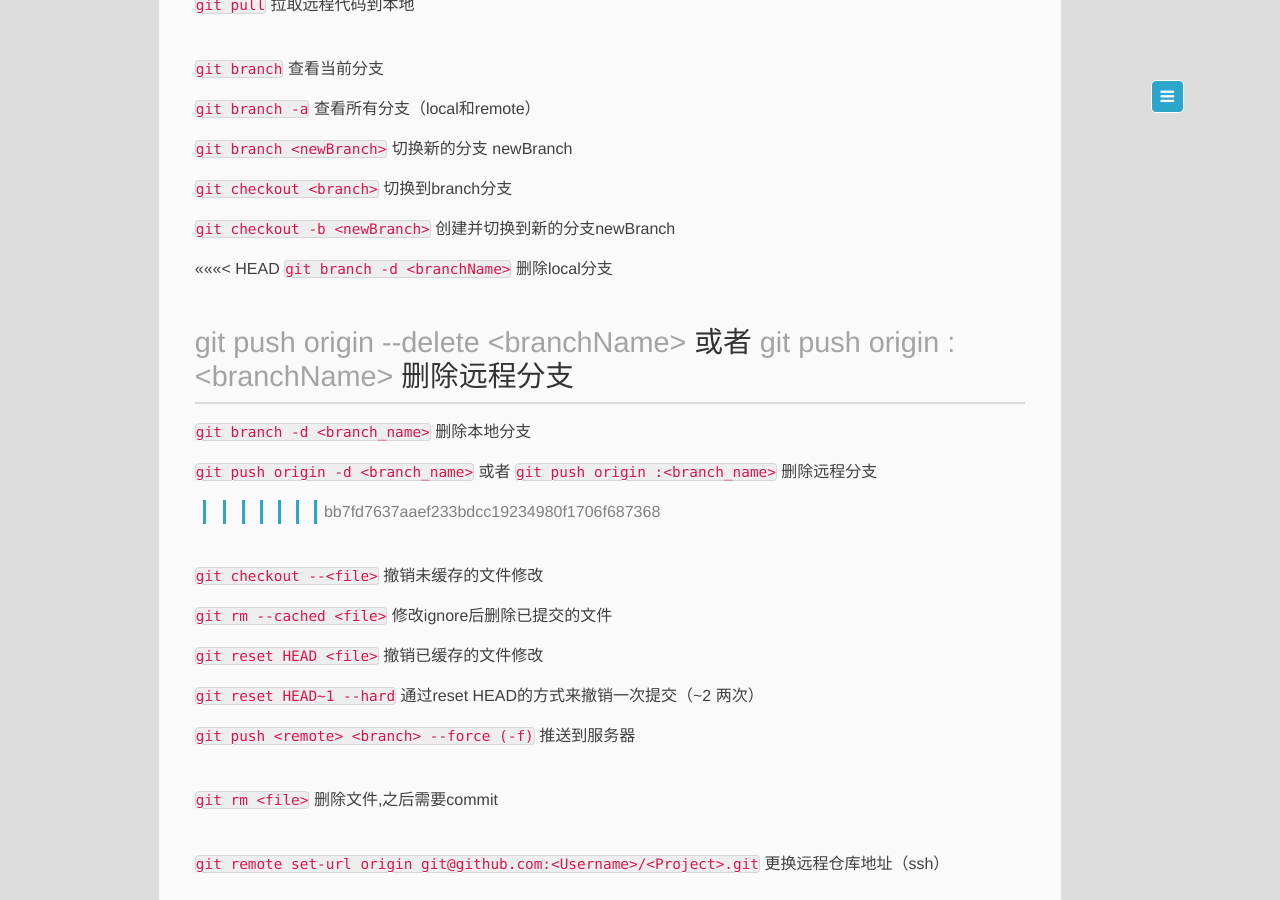
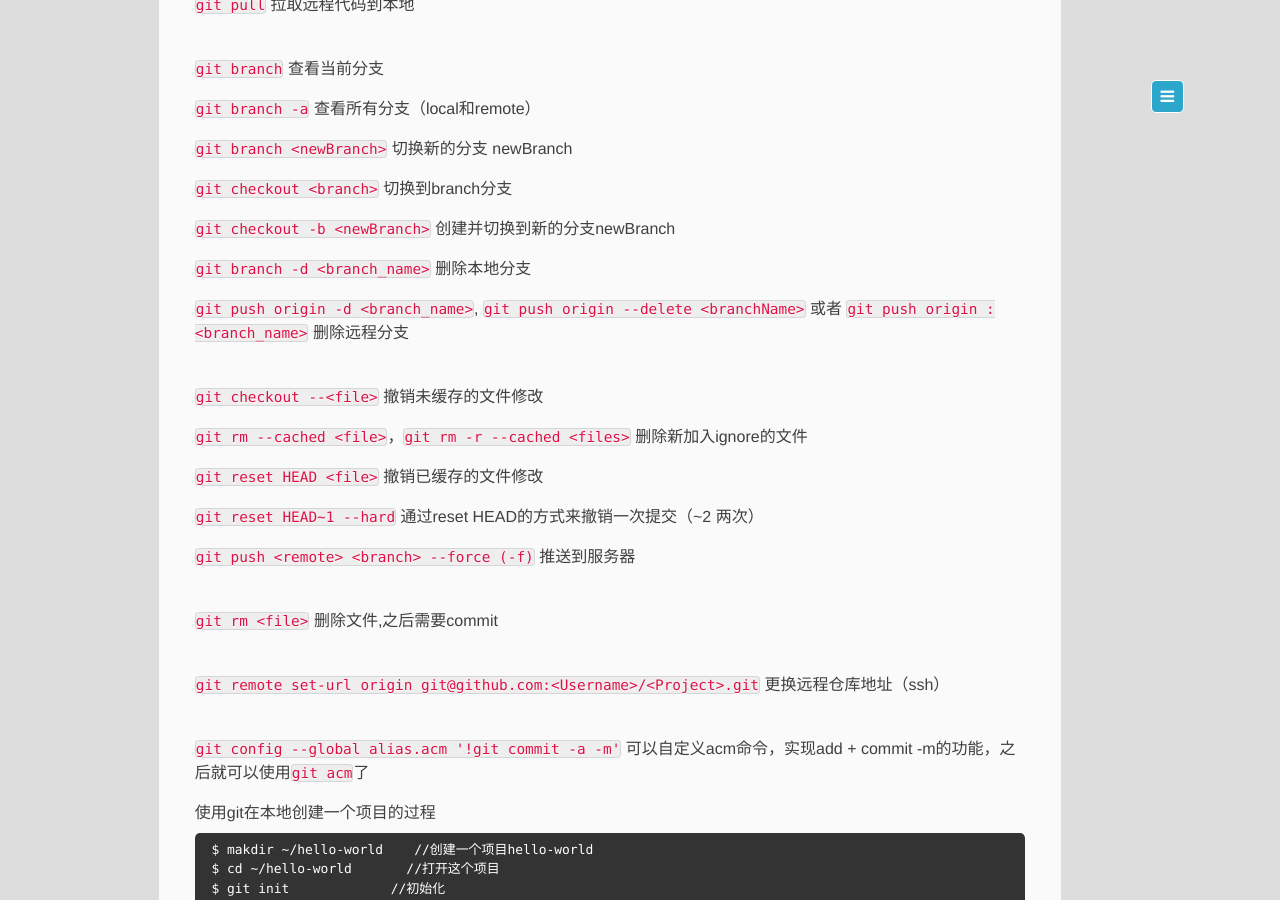
Before and after one commit to Halomaple/blog, a Jekyll site: the page built from _posts/2016-09-07-Git-命令.markdown, in a window 1280 px wide and 900 px high, scrolled down 709 px. Built offline with Jekyll 4.4.1, drawn with Linux system fonts in a browser that asks for light colours; nearby versions of some CDN libraries; comment, search, counter and statistics services are not loaded.

Commit message:
git more commands

```diff
--- a/_posts/2016-09-07-Git-命令.markdown
+++ b/_posts/2016-09-07-Git-命令.markdown
@@ -40,20 +40,14 @@ tag: [Git]
 
 `git checkout -b <newBranch>` 创建并切换到新的分支newBranch
 
-<<<<<<< HEAD
-`git branch -d <branchName>` 删除local分支
-
-`git push origin --delete <branchName>` 或者 `git push origin :<branchName>` 删除远程分支
-=======
 `git branch -d <branch_name>` 删除本地分支
 
-`git push origin -d <branch_name>` 或者 `git push origin :<branch_name>` 删除远程分支
->>>>>>> bb7fd7637aaef233bdcc19234980f1706f687368
+`git push origin -d <branch_name>`, `git push origin --delete <branchName>` 或者 `git push origin :<branch_name>` 删除远程分支
 
 <br />
 `git checkout --<file>` 撤销未缓存的文件修改
 
-`git rm --cached <file>` 修改ignore后删除已提交的文件
+`git rm --cached <file>`，`git rm -r --cached <files>` 删除新加入ignore的文件
 
 `git reset HEAD <file>` 撤销已缓存的文件修改
 
```
